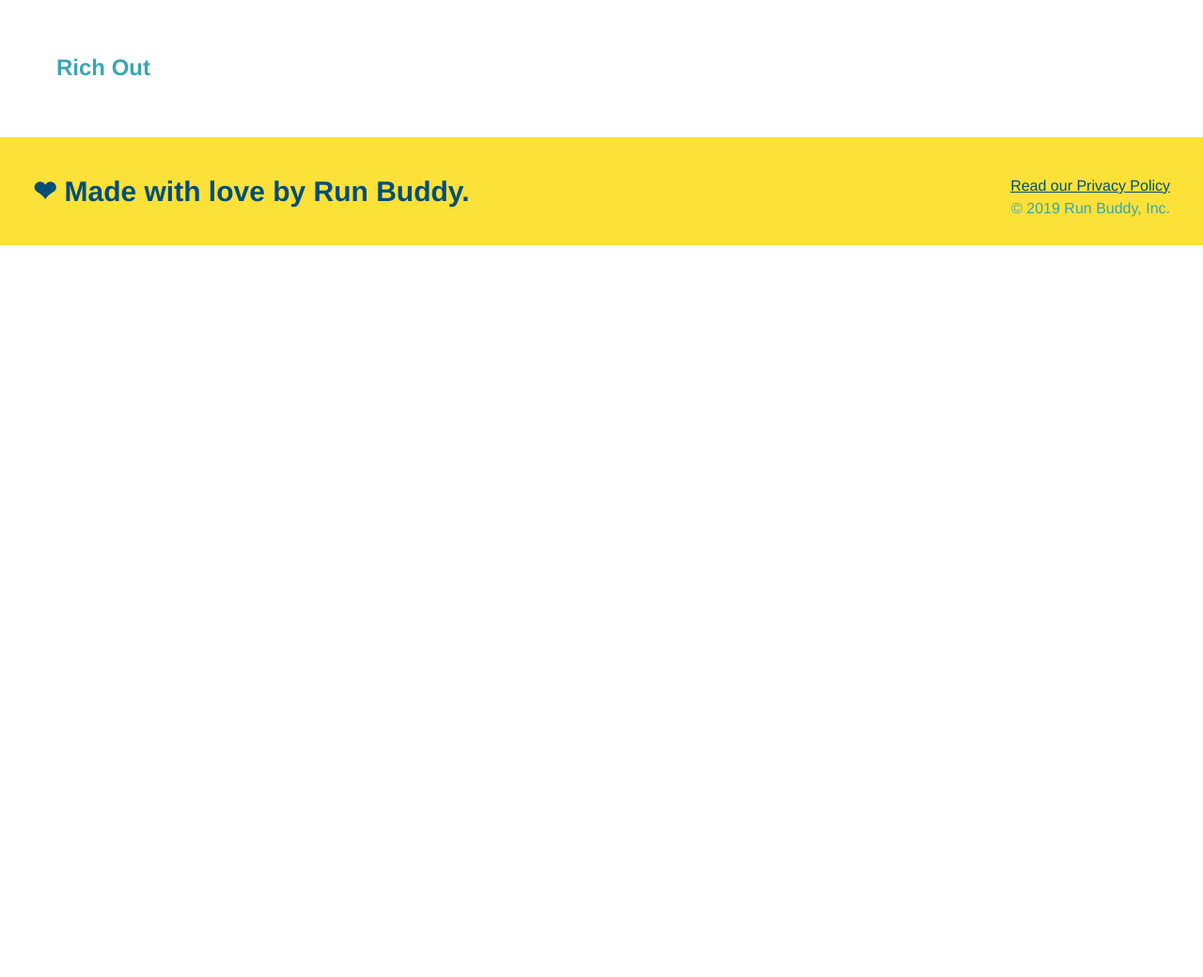
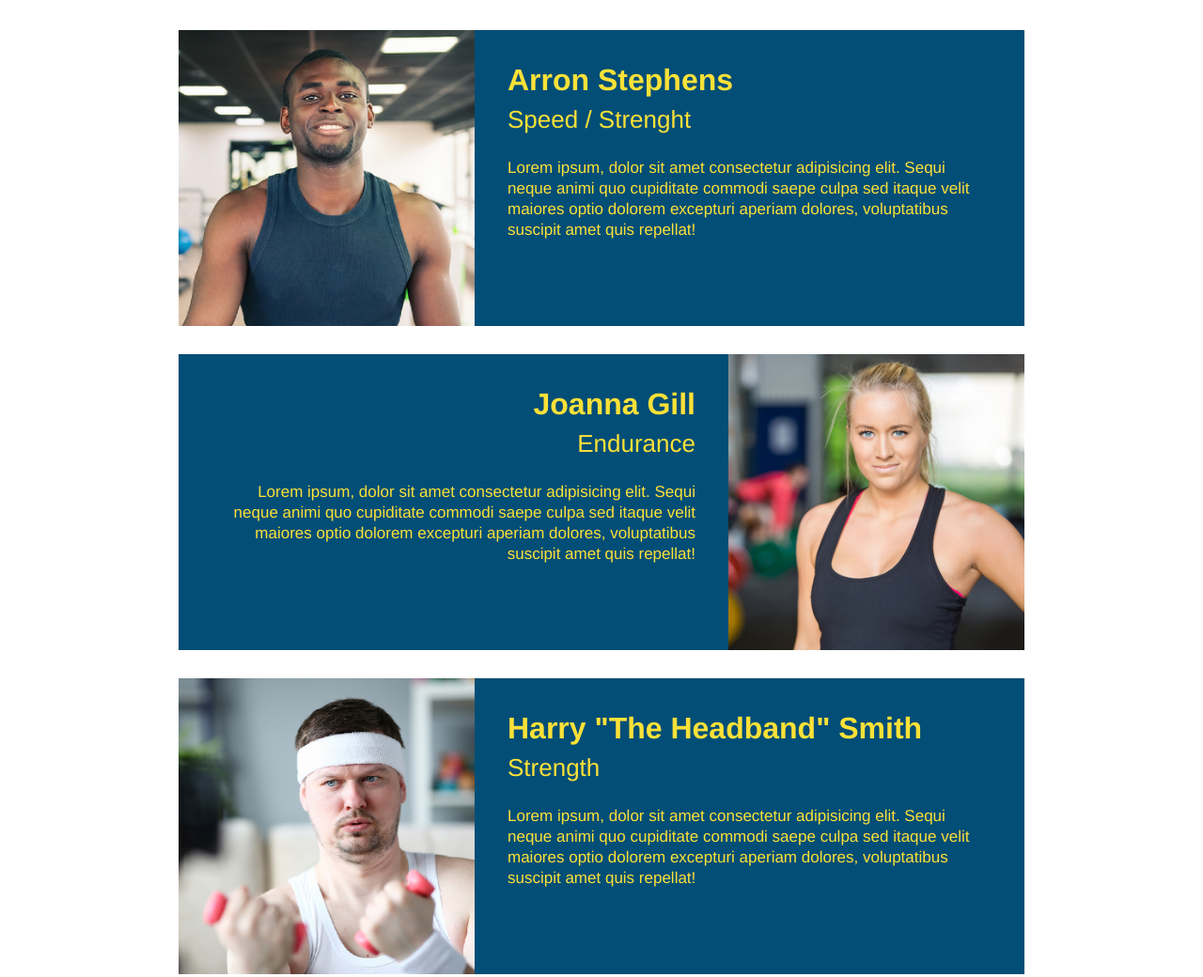
Before and after one commit to EvgeniiI7/Run-Buddy-Inc, a plain HTML site: page index.html in a window 1280 px wide. Shown: the part 2880-3920 px from the top of the page at 94% size. Before the commit the page ends 3141 px from the top, so only its background shows below. Drawn offline with Linux system fonts and the light colour scheme.

Commit message:
meet the trainers section

```diff
--- a/index.html
+++ b/index.html
@@ -68,9 +68,9 @@
                 </form>
             </div>
         </section>
-        <!-- end of hero section-->
+        <!-- END of hero section-->
 
-        <!-- Start "what we do" - <section> -->
+        <!-- START "what we do" - <section> -->
         <section id="what-we-do" class="intro">
                  <h2 class="section-title primary-border">What We Do</h2>
              <p>
@@ -80,9 +80,9 @@
                 sustainable Intelligentsia umami deep v craft.
              </p>
         </section>
-        <!-- End "what we do"-->
+        <!-- END "what we do"-->
 
-        <!-- Start "what you do" <section> -->
+        <!-- START "what you do" <section> -->
         <section id="what-you-do" class="steps">
              <h2 class="section-title secondary-border">What you do </h2>
              <div>
@@ -91,30 +91,68 @@
                  <h3>Step 1: <span>Fill Out the Form Above.</span></h3>
                  <p>You are already here, so why not?</p>
              </div>
-
              <div>
                  <img src="./assets/images/step-2.svg" alt="" />
                  <h3>Step 2: <span>Consult with One of Our Trainers.</span></h3>
                  <p>Are you here to build muscle, lose weight, or just feel good?</p>
                 </div>
-
              <div>
                  <img src="./assets/images/step-3.svg" alt="" />
                  <h3>Step 3: <span>Get Running.</span></h3>
                  <p>it the ground running (literally) once your trainer lays out your plan.
              </div>
-
              <div>
                  <img src="./assets/images/step-4.svg" alt="" />
                 <h3>Step 4: <span>See Results.</span></h3>
                 <p>Bi-weekly checkins with your trainer will keep you focused.</p>
              </div>
         </section>
+        <!-- END "what you do"-->
 
-        <!-- "meet the trainers" section -->
-        <section>
-            <h2>Meet The Trainers</h2>
+        <!-- START "meet the trainers" section -->
+        <section id="your-trainers" class="trainers">
+            <h2 class="section-title primary-border">
+                Meet The Trainers
+            </h2>
+            <article class="trainer">
+                <img src="./assets/images/trainer-1.jpg" alt="Arron Stephens in his workout clothes, ready to pump iron " />
+                <div class="trainer-bio text-left">
+                     <h3>Arron Stephens</h3>
+                     <h4>Speed / Strenght</h4>
+                     <p>
+                         Lorem ipsum, dolor sit amet consectetur adipisicing elit. Sequi neque animi quo cupiditate commodi saepe culpa sed
+                         itaque velit maiores optio dolorem excepturi aperiam dolores, voluptatibus suscipit amet quis repellat!
+                     </p>
+                </div>
+            </article>
+
+            <!-- second trainer bio -->
+            <article class="trainer">
+                 <div class="trainer-bio text-right">
+                     <h3>Joanna Gill</h3>
+                     <h4>Endurance</h4>
+                     <p>
+                        Lorem ipsum, dolor sit amet consectetur adipisicing elit. Sequi neque animi quo cupiditate commodi saepe culpa sed
+                        itaque velit maiores optio dolorem excepturi aperiam dolores, voluptatibus suscipit amet quis repellat!
+                     </p>
+                 </div>
+                 <img src="./assets/images/trainer-2.jpg" alt="Joanna Gill cooling off after a work out" />
+               </article>
+
+            <!-- third trainer bio -->
+            <article class="trainer">
+               <img src="./assets/images/trainer-3.jpg" alt="Harry Smith wearing a headband and lifting comically small pink weights" />
+               <div class="trainer-bio text-left">
+                     <h3>Harry "The Headband" Smith</h3>
+                     <h4>Strength</h4>
+                     <p>
+                         Lorem ipsum, dolor sit amet consectetur adipisicing elit. Sequi neque animi quo cupiditate commodi saepe culpa sed
+                         itaque velit maiores optio dolorem excepturi aperiam dolores, voluptatibus suscipit amet quis repellat!
+                     </p>
+               </div>
+            </article>
         </section>
+        <!-- END "meet the trainers" section -->
 
         <!-- "reach out" section -->
         <section>
```
Also changed, not shown: assets/images/trainer-1.jpg (added), assets/images/trainer-2.jpg (added), assets/images/trainer-3.jpg (added).
